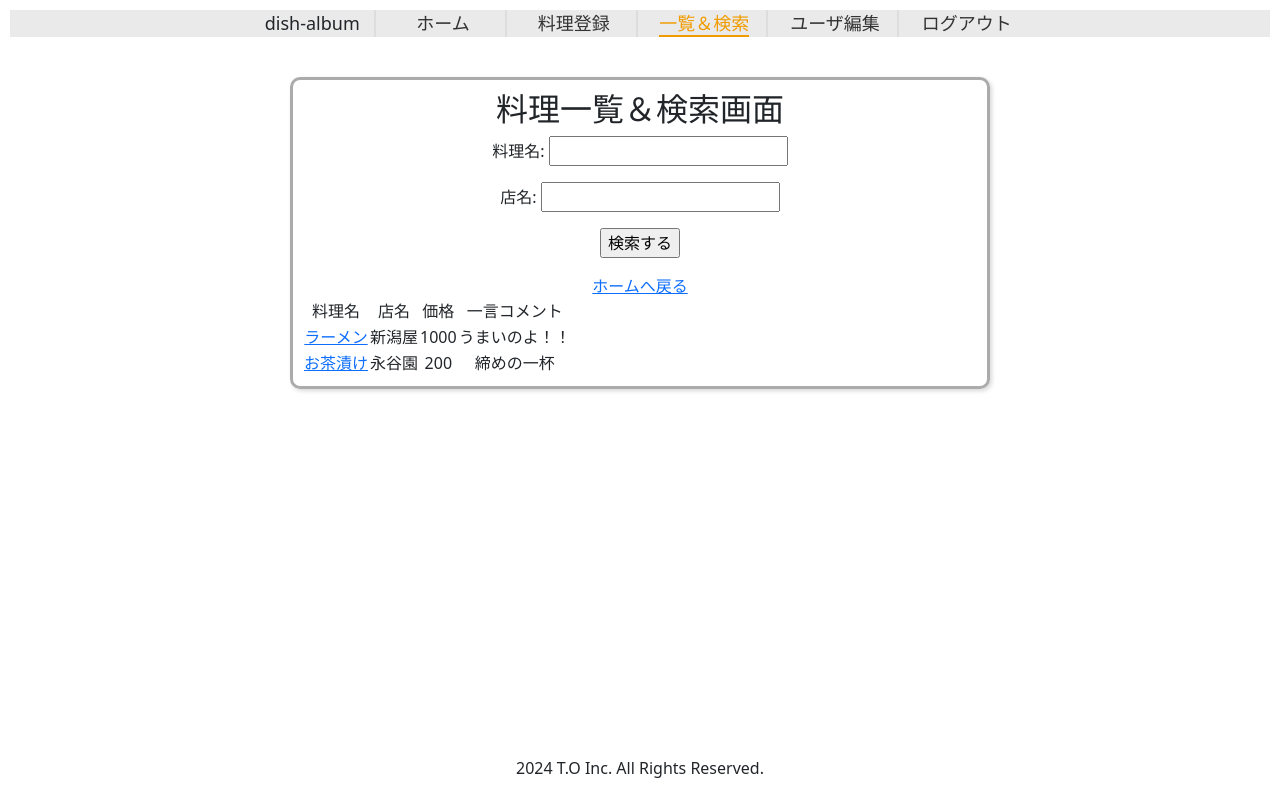
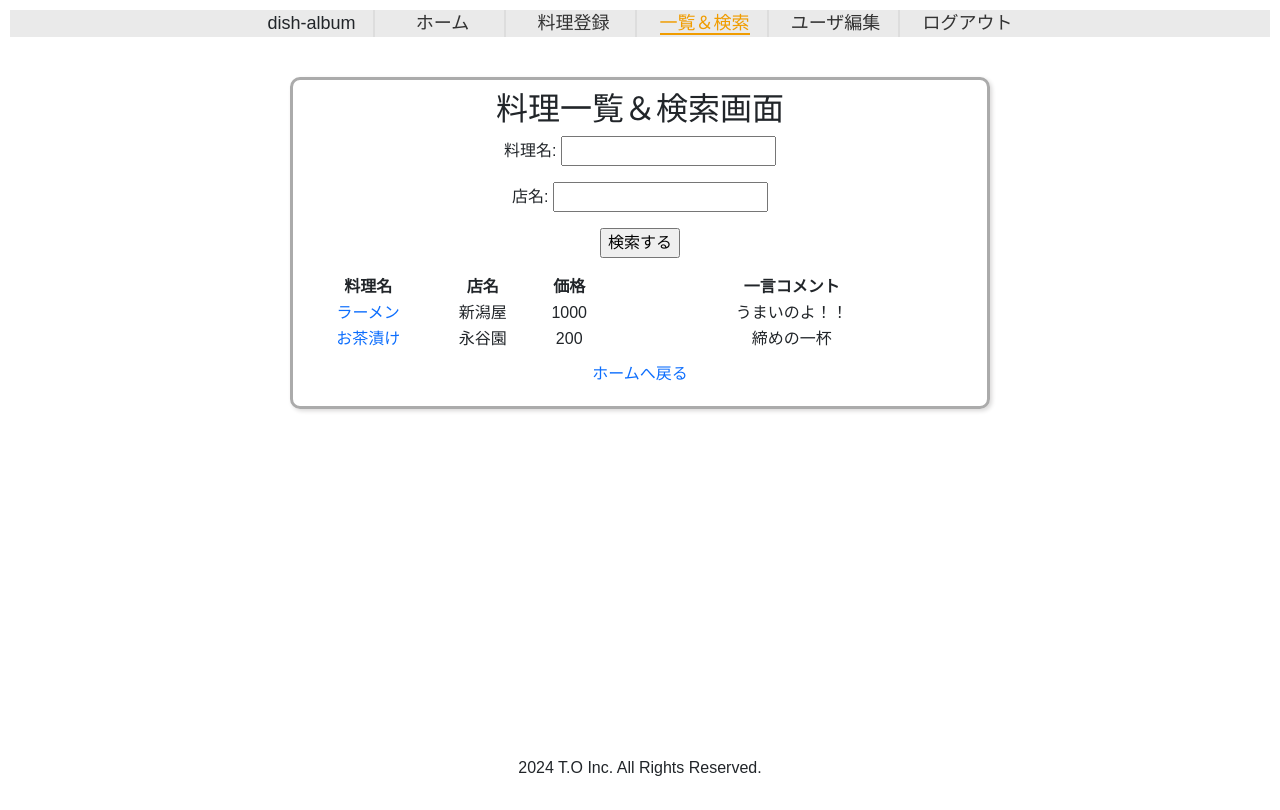
Before and after one commit to takashu1727/portfolio, a Django app: page /dish_album/dish_list/ in a window 1280 px wide. Run offline with Django 5.2, Linux system fonts and the light colour scheme; a user stored in the database is signed in; data comes from the database, SQL or seed files in the repository; both versions use the stored data as it was after the commit.

Commit message:
リンクのmargin設定。 フォント変更。

```diff
--- a/dish_album/Dish_Album/dishapp/views.py
+++ b/dish_album/Dish_Album/dishapp/views.py
@@ -14,11 +14,22 @@ import os
 # Create your views here.
 
 class HomeLoginView(LoginRequiredMixin,TemplateView):
+    model = Dishes
     template_name = os.path.join('dish_album', 'dish_home.html')
+
+    def get_queryset(self):
+        queryset = Dishes.objects.filter(user_id = self.request.user)
+        return queryset
+
+    def get_context_data(self, **kwargs):
+        context =  super().get_context_data(**kwargs)
+        context['dish_count'] = Dishes.objects.filter(user_id = self.request.user).count()
+        return context
 
 class DishCreateView(LoginRequiredMixin,CreateView):
     template_name = os.path.join('dish_album', 'dish_create.html')
     form_class = DishCreateForm
+    success_url = reverse_lazy('dishapp:dish_list')
 
     def form_valid(self, form):
         form.instance.user_id = self.request.user
@@ -78,5 +89,9 @@ class DishDeleteView(LoginRequiredMixin, DeleteView):
     model = Dishes
     success_url = reverse_lazy('dishapp:dish_list')
 
+    def get_success_url(self):
+        messages.success(self.request, "商品の削除が完了しました。")
+        return self.success_url
+
 def page_not_found_view(request, exception):
     return render(request, 'dish_album/404.html', status=404)
--- a/dish_album/Dish_Album/static/css/style.css
+++ b/dish_album/Dish_Album/static/css/style.css
@@ -1,3 +1,7 @@
+body{
+    font-family: "Hiragino Maru Gothic ProN", sans-serif;
+}
+
 main{
     min-height: 400px;
 }
@@ -9,6 +13,9 @@ li{
     position: relative;
     padding-bottom: 120px;
     box-sizing: border-box;
+}
+a{
+    text-decoration: none;
 }
 
 
@@ -104,3 +111,21 @@ label[for="picture-clear_id"] {
     margin: 30px auto;
     width: 183px;
 }
+table{
+    width: 100%;
+}
+.tabel_width{
+    width: 15%;
+}
+.comment_width{
+    width: 55%;
+}
+.back_home{
+    display: block;
+    margin: 10px;
+}
+.detail_link{
+    display: inline-block;
+    margin: 10px;
+    width: 20%;
+}
--- a/dish_album/Dish_Album/templates/dish_album/dish_create.html
+++ b/dish_album/Dish_Album/templates/dish_album/dish_create.html
@@ -7,6 +7,6 @@
         {{ form.as_ul }}
         <input type="submit" value="料理登録">
     </form>
-    <a href="{% url 'dishapp:dish_home'%}">ホームへ戻る</a>
+    <a class="back_home" href="{% url 'dishapp:dish_home'%}">ホームへ戻る</a>
 </div>
 {% endblock content %}
--- a/dish_album/Dish_Album/templates/dish_album/dish_delete.html
+++ b/dish_album/Dish_Album/templates/dish_album/dish_delete.html
@@ -7,6 +7,6 @@
         {% csrf_token %}
         <input type="submit" value="削除する">
     </form>
-    <a href="{% url 'dishapp:dish_detail' pk=object.pk%}">詳細画面へ戻る</a>
+    <a class="back_home" href="{% url 'dishapp:dish_detail' pk=object.pk%}">詳細画面へ戻る</a>
 </div>
 {% endblock content %}
--- a/dish_album/Dish_Album/templates/dish_album/dish_detail.html
+++ b/dish_album/Dish_Album/templates/dish_album/dish_detail.html
@@ -23,9 +23,9 @@
             一言コメント<br>
             {{ object.comment }}
         </ul>
-        <a href="{% url 'dishapp:dish_edit' pk=object.pk%}">編集する</a>
-        <a href="{% url 'dishapp:dish_delete' pk=object.pk%}">削除する</a>
-        <a href="{% url 'dishapp:dish_list' %}">一覧画面に戻る</a>
+        <a class="detail_link" href="{% url 'dishapp:dish_edit' pk=object.pk%}">編集する</a>
+        <a class="detail_link" href="{% url 'dishapp:dish_delete' pk=object.pk%}">削除する</a>
+        <a class="detail_link" href="{% url 'dishapp:dish_list' %}">一覧画面に戻る</a>
     </div>
 </div>
 {% endblock content %}
--- a/dish_album/Dish_Album/templates/dish_album/dish_edit.html
+++ b/dish_album/Dish_Album/templates/dish_album/dish_edit.html
@@ -38,6 +38,6 @@
         </li>
         <input type="submit" value="変更する">
     </form>
-    <a href="{% url 'dishapp:dish_detail' pk=object.pk %}">詳細画面に戻る</a>
+    <a class="back_home" href="{% url 'dishapp:dish_detail' pk=object.pk %}">詳細画面に戻る</a>
 </div>
 {% endblock content %}
--- a/dish_album/Dish_Album/templates/dish_album/dish_home.html
+++ b/dish_album/Dish_Album/templates/dish_album/dish_home.html
@@ -11,6 +11,7 @@
         {% endfor %}
         {% endif %}
         <h2>{{ view.request.user.username }}のdishHOME</h2>
+        <p>現在の料理登録数：{{ dish_count }}件</p>
     </div>
 {% endif %}
 {% endblock content %}
--- a/dish_album/Dish_Album/templates/dish_album/dish_list.html
+++ b/dish_album/Dish_Album/templates/dish_album/dish_list.html
@@ -19,24 +19,23 @@
         </p> -->
         <p><input type="submit" value="検索する"></p>
     </form>
-    <a href="{% url 'dishapp:dish_home'%}">ホームへ戻る</a>
     <table>
         {% if mydish %}
         <thead>
             <tr>
-                <td>料理名</td>
-                <td>店名</td>
-                <td>価格</td>
-                <td>一言コメント</td>
+                <th class="table_width">料理名</th>
+                <th class="table_width">店名</th>
+                <th class="table_width">価格</th>
+                <th class="comment_width">一言コメント</th>
             </tr>
         </thead>
         <tbody>
             {% for dish in object_list %}
             <tr>
-                <td><a href="{% url 'dishapp:dish_detail' pk=dish.pk %}">{{ dish.dish_name }}</a></td>
-                <td>{{ dish.shop_name }}</td>
-                <td>{{ dish.price }}</td>
-                <td>{{ dish.comment }}</td>
+                <td class="table_width"><a href="{% url 'dishapp:dish_detail' pk=dish.pk %}">{{ dish.dish_name }}</a></td>
+                <td class="table_width">{{ dish.shop_name }}</td>
+                <td class="table_width">{{ dish.price }}</td>
+                <td class="comment_width">{{ dish.comment }}</td>
             </tr>
             {% endfor %}
             {% else %}
@@ -46,5 +45,6 @@
             {% endif %}
         </tbody>
     </table>
+    <a class="back_home" href="{% url 'dishapp:dish_home'%}">ホームへ戻る</a>
 </div>
 {% endblock content %}
--- a/dish_album/Dish_Album/templates/user_edit.html
+++ b/dish_album/Dish_Album/templates/user_edit.html
@@ -8,6 +8,6 @@
     {{ form.as_ul }}
     <input type="submit" value="変更する">
     </form>
-    <a href="{% url 'dishapp:dish_home'%}">ホームへ戻る</a>
+    <a class="back_home" href="{% url 'dishapp:dish_home'%}">ホームへ戻る</a>
 </div>
 {% endblock content %}
```
Also changed, not shown: dish_album/Dish_Album/db.sqlite3, dish_album/Dish_Album/media/picture/1_47AiiFs.jpg (added), dish_album/Dish_Album/media/picture/2_wpSEd9R.jpg (added), dish_album/Dish_Album/media/picture/3_CoVnZp0.jpg (added). Lines whose indentation alone changed are shown as unchanged.
